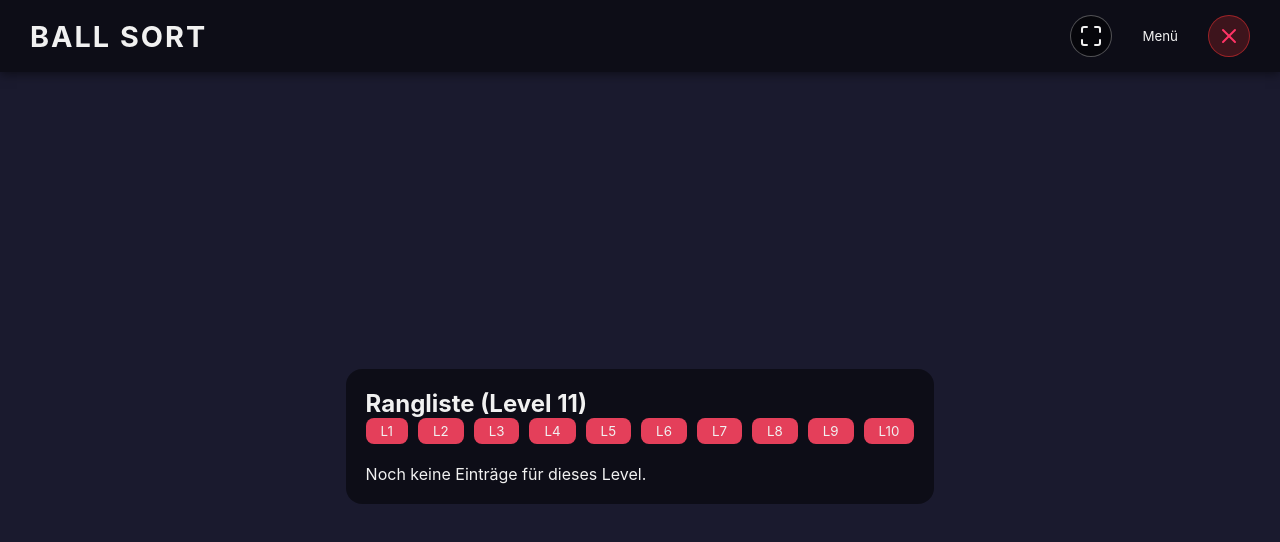
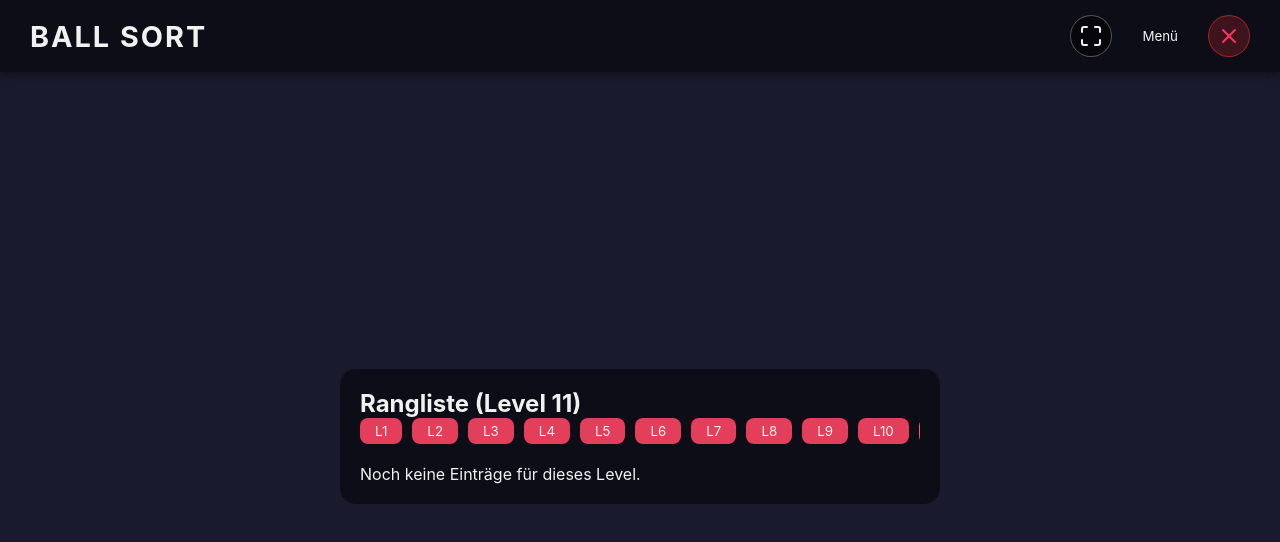
Before and after one commit to gnpanschur/ball-sort-webapp, a React (Vite) app: page / in a window 1280 px wide. Both pictures are taken after a click on the button "Rangliste". Shown: the top 542 px of the page. Built offline with nearby package versions, Linux system fonts and the light colour scheme.

Commit message:
Mache Level-Grenzen dynamisch

```diff
--- a/src/App.tsx
+++ b/src/App.tsx
@@ -40,7 +40,7 @@ function App() {
       const isNewBestTime = !p.bestTimes[currentLevelId] || p.bestTimes[currentLevelId] > time;
       const isNewBestMoves = !p.bestMoves[currentLevelId] || p.bestMoves[currentLevelId] > moves;
 
-      const newHighest = Math.max(p.highestLevel, currentLevelId + 1 > 10 ? 10 : currentLevelId + 1);
+      const newHighest = Math.max(p.highestLevel, currentLevelId + 1 > levelsData.length ? levelsData.length : currentLevelId + 1);
 
       return {
         ...p,
@@ -54,7 +54,7 @@ function App() {
 
   const handleNextLevel = () => {
     playClick();
-    if (currentLevelId < 10) {
+    if (currentLevelId < levelsData.length) {
       setCurrentLevelId(currentLevelId + 1);
     } else {
       setCurrentView('menu'); // Game Finished basically
@@ -67,7 +67,7 @@ function App() {
       <div style={{ padding: '20px', maxWidth: '600px', margin: '0 auto', background: 'var(--panel-bg)', borderRadius: '16px' }}>
         <h2>Rangliste (Level {currentLevelId})</h2>
         <div style={{ display: 'flex', gap: '10px', overflowX: 'auto', marginBottom: '20px' }}>
-          {Array.from({length: 10}).map((_, i) => (
+          {Array.from({length: levelsData.length}).map((_, i) => (
              <button key={i} onClick={() => { playClick(); setCurrentLevelId(i+1); }} style={{ padding: '5px 15px', background: currentLevelId === i + 1 ? 'var(--btn-bg-hover)' : 'var(--btn-bg)', borderRadius: '8px' }}>
                L{i+1}
              </button>
```
